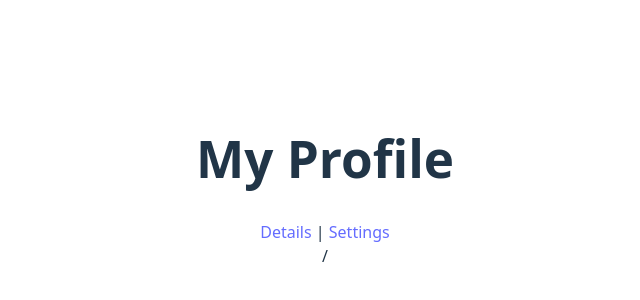
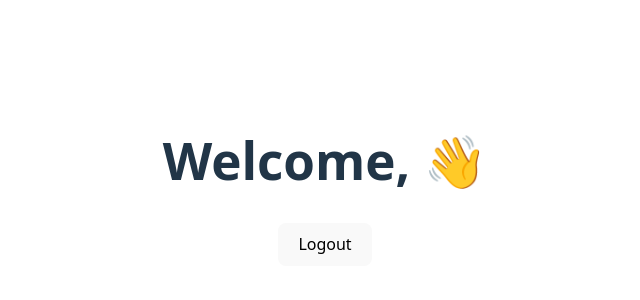
Before and after one commit to xieumar/alx-fe-reactjs, a React (Vite) app in the folder react-router-advanced/: page /profile in a window 1280 px wide. Shown: the part 218-518 px from the top of the page, without its empty margins (315-955 px from the left). Built offline with nearby package versions, Linux system fonts and the light colour scheme.

Commit message:
made changes

```diff
--- a/react-router-advanced/package.json
+++ b/react-router-advanced/package.json
@@ -12,7 +12,8 @@
   "dependencies": {
     "react": "^19.1.1",
     "react-dom": "^19.1.1",
-    "react-router-dom": "^7.8.2"
+    "react-router-dom": "^7.8.2",
+    "zustand": "^5.0.8"
   },
   "devDependencies": {
     "@eslint/js": "^9.33.0",
--- a/react-router-advanced/src/App.jsx
+++ b/react-router-advanced/src/App.jsx
@@ -1,6 +1,8 @@
 import './App.css'
 import { BrowserRouter as Router, Routes, Route } from "react-router-dom";
-import Profile from "./components/Profile"
+import Profile from "./components/Profile";
+import ProtectedRoute from "./components/ProtectedRoute";
+import Login from "./components/Login";
 import Blogpost from './components/Blogpost';
 function App() {
 
@@ -10,6 +12,15 @@ function App() {
       <Routes>
         <Route path='/profile/*' element={<Profile />}/>
         <Route path="/blog/:postId" element={<Blogpost />} />
+        <Route path="/login" element={<Login />} />
+        <Route
+          path="/profile/*"
+          element={
+            <ProtectedRoute>
+              <Profile />
+            </ProtectedRoute>
+          }
+        />
       </Routes>
    </Router>
   )
--- /dev/null
+++ b/react-router-advanced/src/components/Login.jsx
@@ -0,0 +1,21 @@
+import { useAuthStore } from "./store";
+import { useNavigate } from "react-router-dom";
+
+function Login() {
+  const login = useAuthStore((state) => state.login);
+  const navigate = useNavigate();
+
+  const handleLogin = () => {
+    login("Zainab");
+    navigate("/profile");
+  };
+
+  return (
+    <div>
+      <h2>Login Page</h2>
+      <button onClick={handleLogin}>Login</button>
+    </div>
+  );
+}
+
+export default Login;
--- a/react-router-advanced/src/components/Profile.jsx
+++ b/react-router-advanced/src/components/Profile.jsx
@@ -1,15 +1,23 @@
-import React from 'react'
-import { Outlet, Link } from "react-router-dom";
+import { useAuthStore } from "./store";
+import { useNavigate, Outlet } from "react-router-dom";
 
 function Profile() {
+  const user = useAuthStore((state) => state.user);
+  const logout = useAuthStore((state) => state.logout);
+  const navigate = useNavigate();
+
+  const handleLogout = () => {
+    logout();
+    navigate("/login");
+  };
+
   return (
-    <div> <h1>My Profile</h1>
-      <nav>
-        <Link to="details">Details</Link> |{" "}
-        <Link to="settings">Settings</Link>
-      </nav>
-      <Outlet />/</div>
-  )
+    <div>
+      <h1>Welcome, {user?.name} 👋</h1>
+      <button onClick={handleLogout}>Logout</button>
+      <Outlet />
+    </div>
+  );
 }
 
-export default Profile
+export default Profile;
--- /dev/null
+++ b/react-router-advanced/src/components/ProtectedRoute.jsx
@@ -0,0 +1,14 @@
+import { Navigate } from "react-router-dom";
+import { useAuthStore } from "./store";
+
+function ProtectedRoute({ children }) {
+  const user = useAuthStore((state) => state.user);
+
+  if (!user) {
+    return <Navigate to="/login" replace />;
+  }
+
+  return children;
+}
+
+export default ProtectedRoute;
--- /dev/null
+++ b/react-router-advanced/src/components/store.js
@@ -0,0 +1,7 @@
+import { create } from "zustand";
+
+export const useAuthStore = create((set) => ({
+  user: null,
+  login: (username) => set({ user: { name: username } }),
+  logout: () => set({ user: null }),
+}));
```
Also changed, not shown: 1 other file (tests, documents, lock files or other folders).
